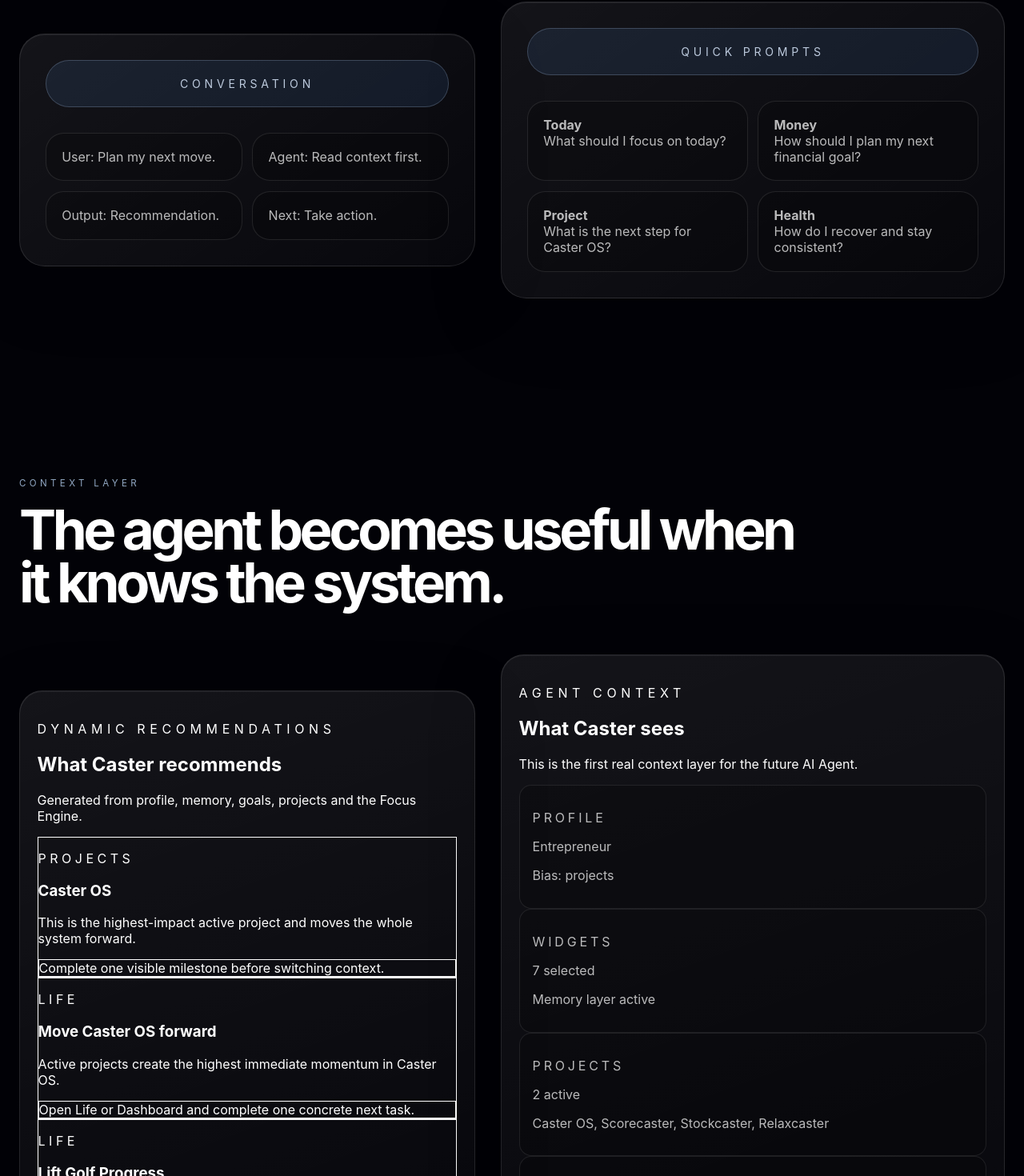
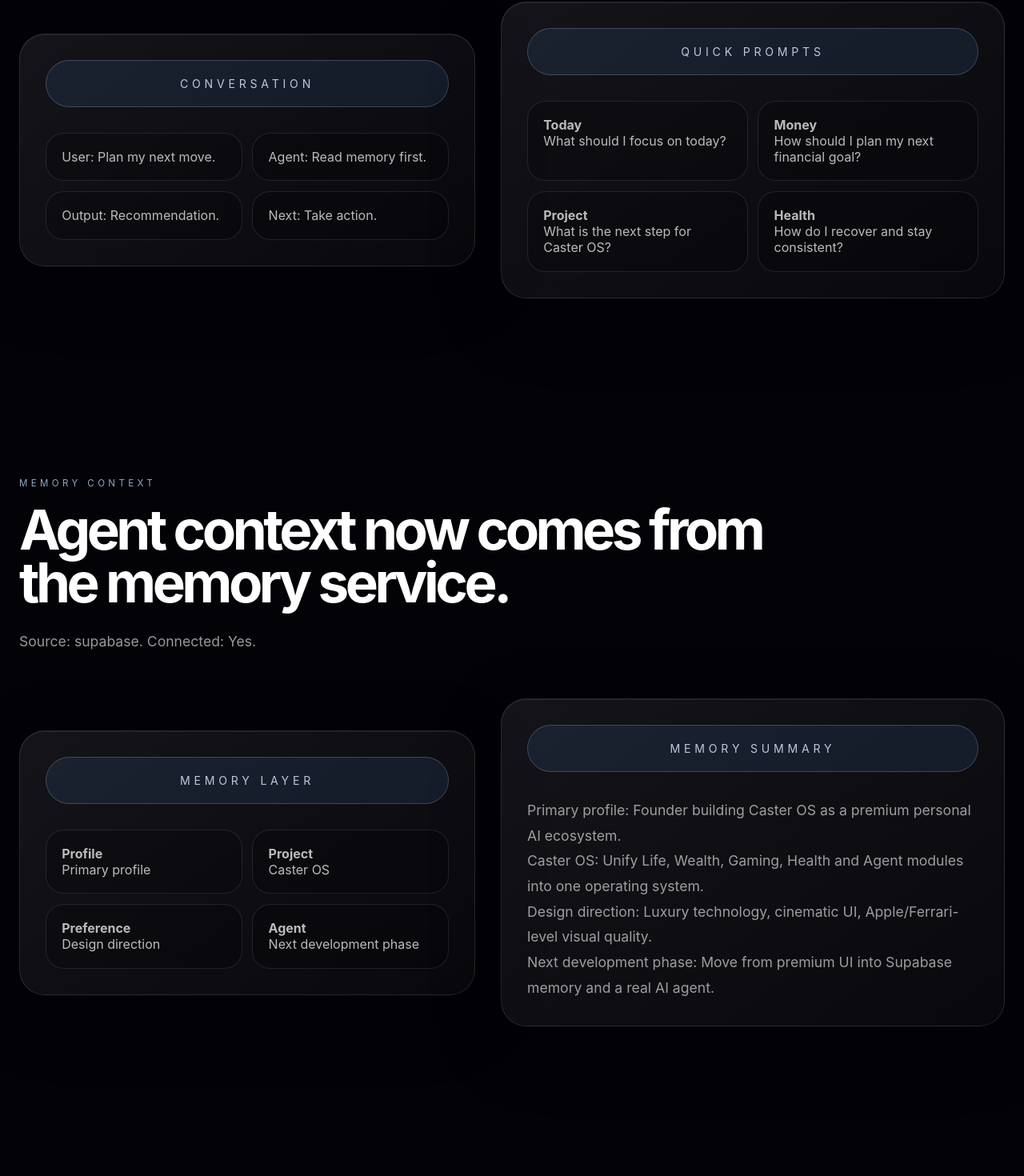
Before and after one commit to vv-glitchhub/Caster-hub, a Next.js app: page /agent in a window 1280 px wide. Shown: the part 1235-2705 px from the top of the page at 80% size. Built offline with nearby package versions, Linux system fonts and the light colour scheme; no server answers.

Commit message:
Connect agent page to memory layer

```diff
--- a/app/agent/page.tsx
+++ b/app/agent/page.tsx
@@ -1,5 +1,7 @@
 import AgentContextPanel from '../../components/AgentContextPanel'
 import AgentRecommendations from '../../components/AgentRecommendations'
+import MemoryPanel from '../../components/MemoryPanel'
+import { loadMemorySummary } from '../../lib/memory-service'
 
 const prompts = [
   ['Today', 'What should I focus on today?'],
@@ -15,7 +17,9 @@ const agentStats = [
   ['Agent', 'V1'],
 ]
 
-export default function AgentPage() {
+export default async function AgentPage() {
+  const memorySummary = await loadMemorySummary()
+
   return (
     <main className="home-page">
       <section className="home-hero">
@@ -60,7 +64,7 @@ export default function AgentPage() {
               <div className="home-core-pill">Conversation</div>
               <div className="home-core-items">
                 <div className="home-core-item">User: Plan my next move.</div>
-                <div className="home-core-item">Agent: Read context first.</div>
+                <div className="home-core-item">Agent: Read memory first.</div>
                 <div className="home-core-item">Output: Recommendation.</div>
                 <div className="home-core-item">Next: Take action.</div>
               </div>
@@ -84,6 +88,25 @@ export default function AgentPage() {
 
       <section className="home-section">
         <div className="home-container">
+          <p className="section-label">Memory Context</p>
+          <h2 className="section-title">Agent context now comes from the memory service.</h2>
+          <p className="home-section-lead">
+            Source: {memorySummary.source}. Connected: {memorySummary.connected ? 'Yes' : 'No'}.
+          </p>
+          <div className="home-core-grid" style={{ marginTop: '3.5rem' }}>
+            <MemoryPanel />
+            <div className="motion-surface home-core-card">
+              <div className="home-core-pill">Memory Summary</div>
+              <p className="home-section-lead" style={{ whiteSpace: 'pre-line', marginTop: '2rem' }}>
+                {memorySummary.data}
+              </p>
+            </div>
+          </div>
+        </div>
+      </section>
+
+      <section className="home-section">
+        <div className="home-container">
           <p className="section-label">Context Layer</p>
           <h2 className="section-title">The agent becomes useful when it knows the system.</h2>
           <div className="home-core-grid" style={{ marginTop: '3.5rem' }}>
```
